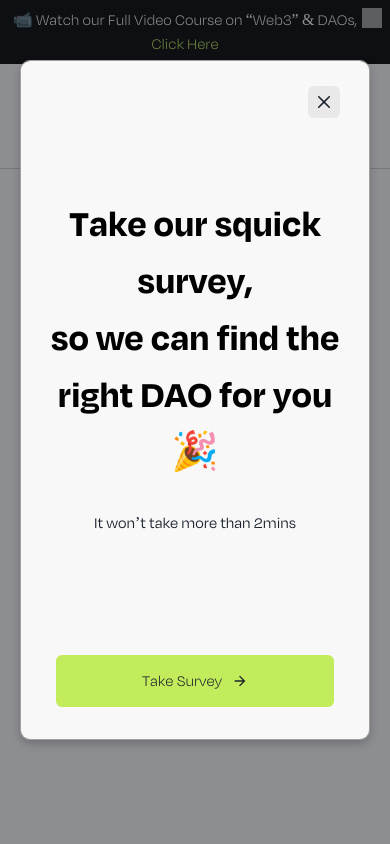
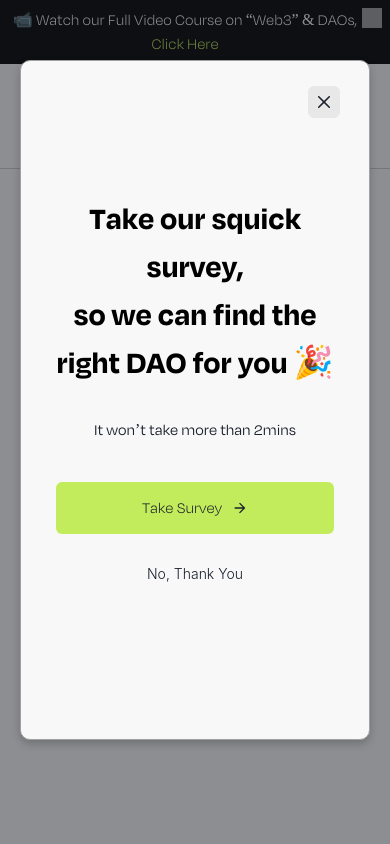
Before and after one commit to iamAbayomi/dao-open-challenge, a Next.js app: page / in a window 390 px wide. Shown: the top 844 px of the page. Built offline with nearby package versions, Linux system fonts and the light colour scheme; grey boxes are pictures that could not be loaded.

Commit message:
refactor: made modal responsive

```diff
--- a/components/QuickSurvey/Intro/index.tsx
+++ b/components/QuickSurvey/Intro/index.tsx
@@ -3,17 +3,22 @@ import { IoMdArrowForward } from "react-icons/io";
 
 interface Props {
   onClick: () => void;
+  closeModal: () => void;
 }
 
-const Intro = ({ onClick }: Props) => {
+const Intro = ({ onClick, closeModal }: Props) => {
   return (
     <>
-      <CloseButton float={"right"} background={"rgba(217, 217, 217, 0.5)"} />
+      <CloseButton
+        onClick={closeModal}
+        float={"right"}
+        background={"rgba(217, 217, 217, 0.5)"}
+      />
       <Box margin={"108px 0px 0px"}>
         <Text
           className="clear"
           color={"#000000"}
-          fontSize={"38px"}
+          fontSize={{ base: "32px", sm: "2.375rem" }}
           fontWeight={"700"}
           textAlign={"center"}
         >
@@ -23,7 +28,7 @@ const Intro = ({ onClick }: Props) => {
         <Text margin={"32px 0px 0px"} textAlign={"center"} fontWeight={"500"}>
           It won’t take more than 2mins
         </Text>
-        <Box maxW={"278px"} margin={"120px auto"}>
+        <Box maxW={"278px"} margin={{ base: "40px auto", sm: "120px auto" }}>
           <Button
             width={"100%"}
             p={"26px 0px 26px"}
@@ -45,6 +50,7 @@ const Intro = ({ onClick }: Props) => {
             fontSize={"14px"}
             _focus={{ background: "#F8F8F8" }}
             _hover={{ background: "#F8F8F8" }}
+            onClick={closeModal}
           >
             No, Thank You
           </Button>
```
